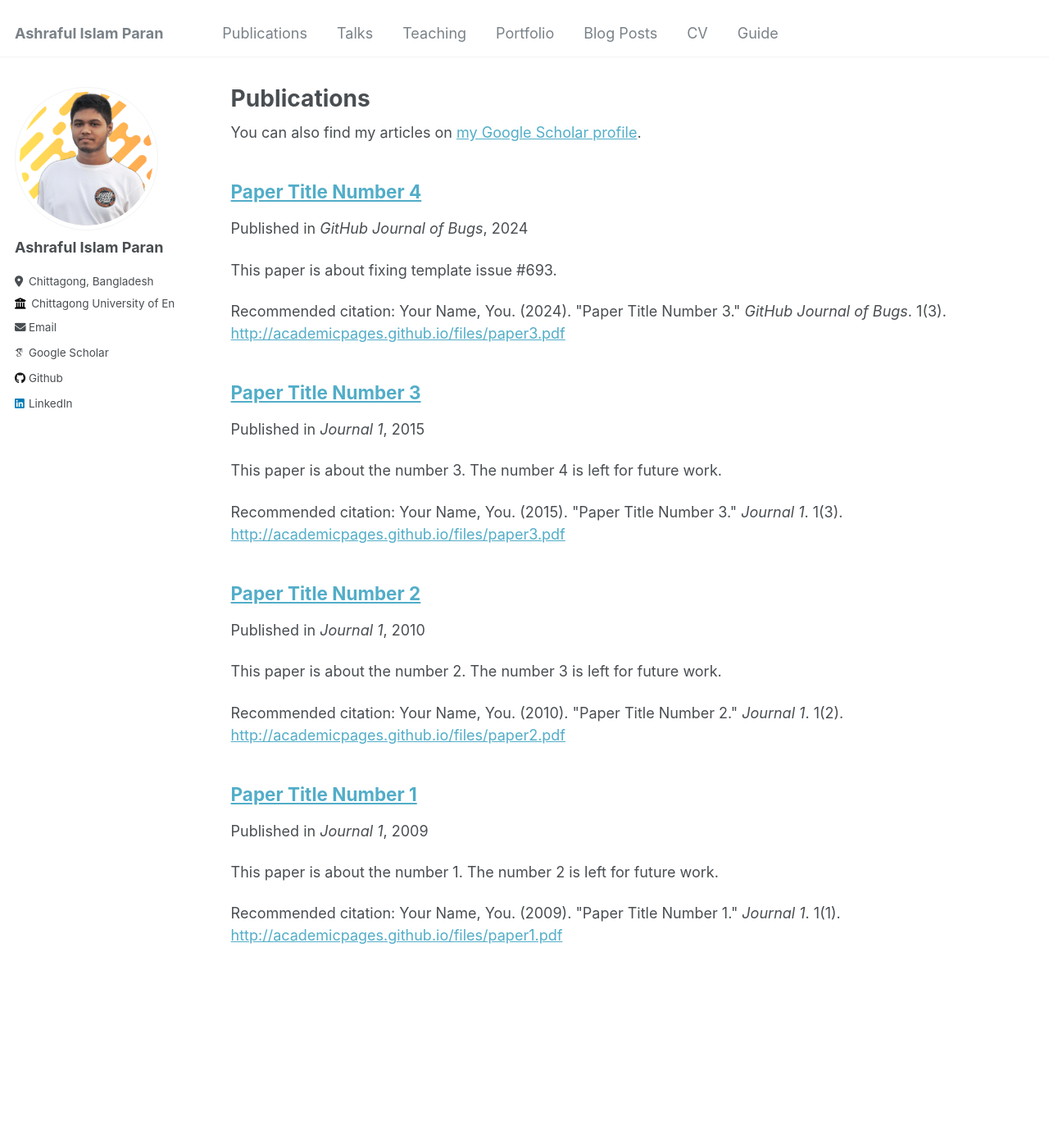
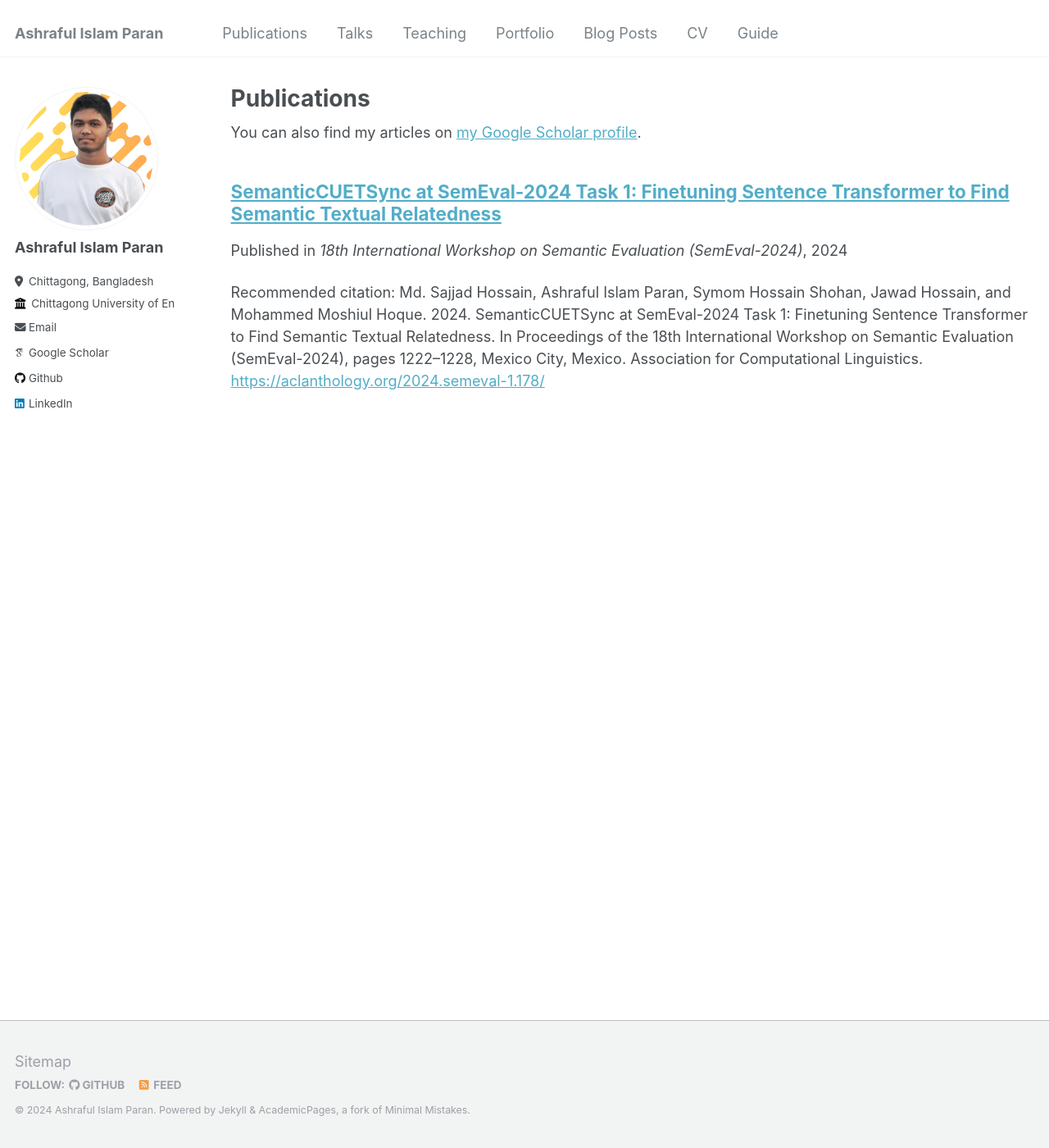
Before and after one commit to ashrafulparan2/ashrafulparan2.github.io, a Jekyll site: the page built from _pages/publications.md, in a window 1280 px wide and 1400 px high. Shown: the whole window at 82% size. Built offline with Jekyll 4.4.1, drawn with Linux system fonts in a browser that asks for light colours; some web fonts are replaced.

Commit message:
publication

```diff
--- a/_pages/publications.md
+++ b/_pages/publications.md
@@ -6,7 +6,7 @@
 ---
 
 {% if site.author.googlescholar %}
-  <div class="wordwrap">You can also find my articles on <a href="{{site.author.googlescholar}}">my Google Scholar profile</a>.</div>
+  <div class="wordwrap">You can also find my articles on <a href="{{https://scholar.google.com/citations?user=v2DY9G0AAAAJ&hl=en}}">my Google Scholar profile</a>.</div>
 {% endif %}
 
 {% include base_path %}
--- a/_publications/2009-10-01-paper-title-number-1.md
+++ b/_publications/2009-10-01-paper-title-number-1.md
@@ -1,12 +1,12 @@
 ---
-title: "Paper Title Number 1"
+title: "SemanticCUETSync at SemEval-2024 Task 1: Finetuning Sentence Transformer to Find Semantic Textual Relatedness"
 collection: publications
 permalink: /publication/2009-10-01-paper-title-number-1
-excerpt: 'This paper is about the number 1. The number 2 is left for future work.'
-date: 2009-10-01
-venue: 'Journal 1'
-paperurl: 'http://academicpages.github.io/files/paper1.pdf'
-citation: 'Your Name, You. (2009). &quot;Paper Title Number 1.&quot; <i>Journal 1</i>. 1(1).'
+excerpt: ''
+date: 2024-06-01
+venue: '18th International Workshop on Semantic Evaluation (SemEval-2024)'
+paperurl: 'https://aclanthology.org/2024.semeval-1.178/'
+citation: 'Md. Sajjad Hossain, Ashraful Islam Paran, Symom Hossain Shohan, Jawad Hossain, and Mohammed Moshiul Hoque. 2024. SemanticCUETSync at SemEval-2024 Task 1: Finetuning Sentence Transformer to Find Semantic Textual Relatedness. In Proceedings of the 18th International Workshop on Semantic Evaluation (SemEval-2024), pages 1222–1228, Mexico City, Mexico. Association for Computational Linguistics.'
 ---
 
-The contents above will be part of a list of publications, if the user clicks the link for the publication than the contents of section will be rendered as a full page, allowing you to provide more information about the paper for the reader. When publications are displayed as a single page, the contents of the above "citation" field will automatically be included below this section in a smaller font.
+Semantic textual relatedness is crucial to Natural Language Processing (NLP). Methodologies often exhibit superior performance in high-resource languages such as English compared to low-resource ones like Marathi, Telugu, and Spanish. This study leverages various machine learning (ML) approaches, including Support Vector Regression (SVR) and Random Forest, deep learning (DL) techniques such as Siamese Neural Networks, and transformer-based models such as MiniLM-L6-v2, Marathi-sbert, Telugu-sentence-bert-nli, and Roberta-bne-sentiment-analysis-es, to assess semantic relatedness across English, Marathi, Telugu, and Spanish. The developed transformer-based methods notably outperformed other models in determining semantic textual relatedness across these languages, achieving a Spearman correlation coefficient of 0.822 (for English), 0.870 (for Marathi), 0.820 (for Telugu), and 0.677 (for Spanish). These results led to our work attaining rankings of 22th (for English), 11th (for Marathi), 11th (for Telegu) and 14th (for Spanish), respectively.
--- a/_publications/2010-10-01-paper-title-number-2.md
+++ /dev/null
@@ -1,12 +0,0 @@
----
-title: "Paper Title Number 2"
-collection: publications
-permalink: /publication/2010-10-01-paper-title-number-2
-excerpt: 'This paper is about the number 2. The number 3 is left for future work.'
-date: 2010-10-01
-venue: 'Journal 1'
-paperurl: 'http://academicpages.github.io/files/paper2.pdf'
-citation: 'Your Name, You. (2010). &quot;Paper Title Number 2.&quot; <i>Journal 1</i>. 1(2).'
----
-
-The contents above will be part of a list of publications, if the user clicks the link for the publication than the contents of section will be rendered as a full page, allowing you to provide more information about the paper for the reader. When publications are displayed as a single page, the contents of the above "citation" field will automatically be included below this section in a smaller font.
--- a/_publications/2015-10-01-paper-title-number-3.md
+++ /dev/null
@@ -1,12 +0,0 @@
----
-title: "Paper Title Number 3"
-collection: publications
-permalink: /publication/2015-10-01-paper-title-number-3
-excerpt: 'This paper is about the number 3. The number 4 is left for future work.'
-date: 2015-10-01
-venue: 'Journal 1'
-paperurl: 'http://academicpages.github.io/files/paper3.pdf'
-citation: 'Your Name, You. (2015). &quot;Paper Title Number 3.&quot; <i>Journal 1</i>. 1(3).'
----
-
-The contents above will be part of a list of publications, if the user clicks the link for the publication than the contents of section will be rendered as a full page, allowing you to provide more information about the paper for the reader. When publications are displayed as a single page, the contents of the above "citation" field will automatically be included below this section in a smaller font.
--- a/_publications/2024-02-17-paper-title-number-4.md
+++ /dev/null
@@ -1,12 +0,0 @@
----
-title: "Paper Title Number 4"
-collection: publications
-permalink: /publication/2024-02-17-paper-title-number-4
-excerpt: 'This paper is about fixing template issue #693.'
-date: 2024-02-17
-venue: 'GitHub Journal of Bugs'
-paperurl: 'http://academicpages.github.io/files/paper3.pdf'
-citation: 'Your Name, You. (2024). &quot;Paper Title Number 3.&quot; <i>GitHub Journal of Bugs</i>. 1(3).'
----
-
-The contents above will be part of a list of publications, if the user clicks the link for the publication than the contents of section will be rendered as a full page, allowing you to provide more information about the paper for the reader. When publications are displayed as a single page, the contents of the above "citation" field will automatically be included below this section in a smaller font.
```
